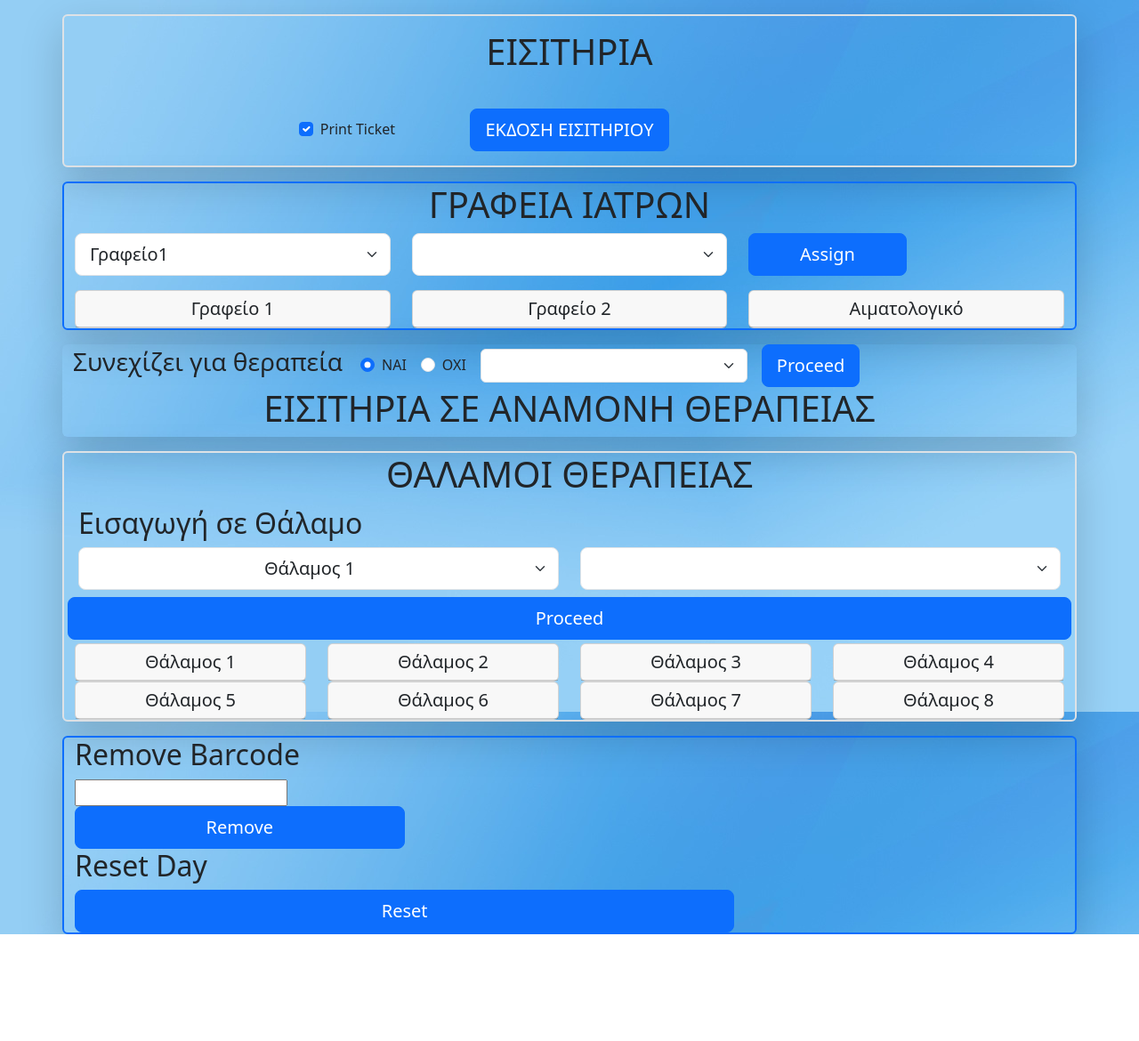
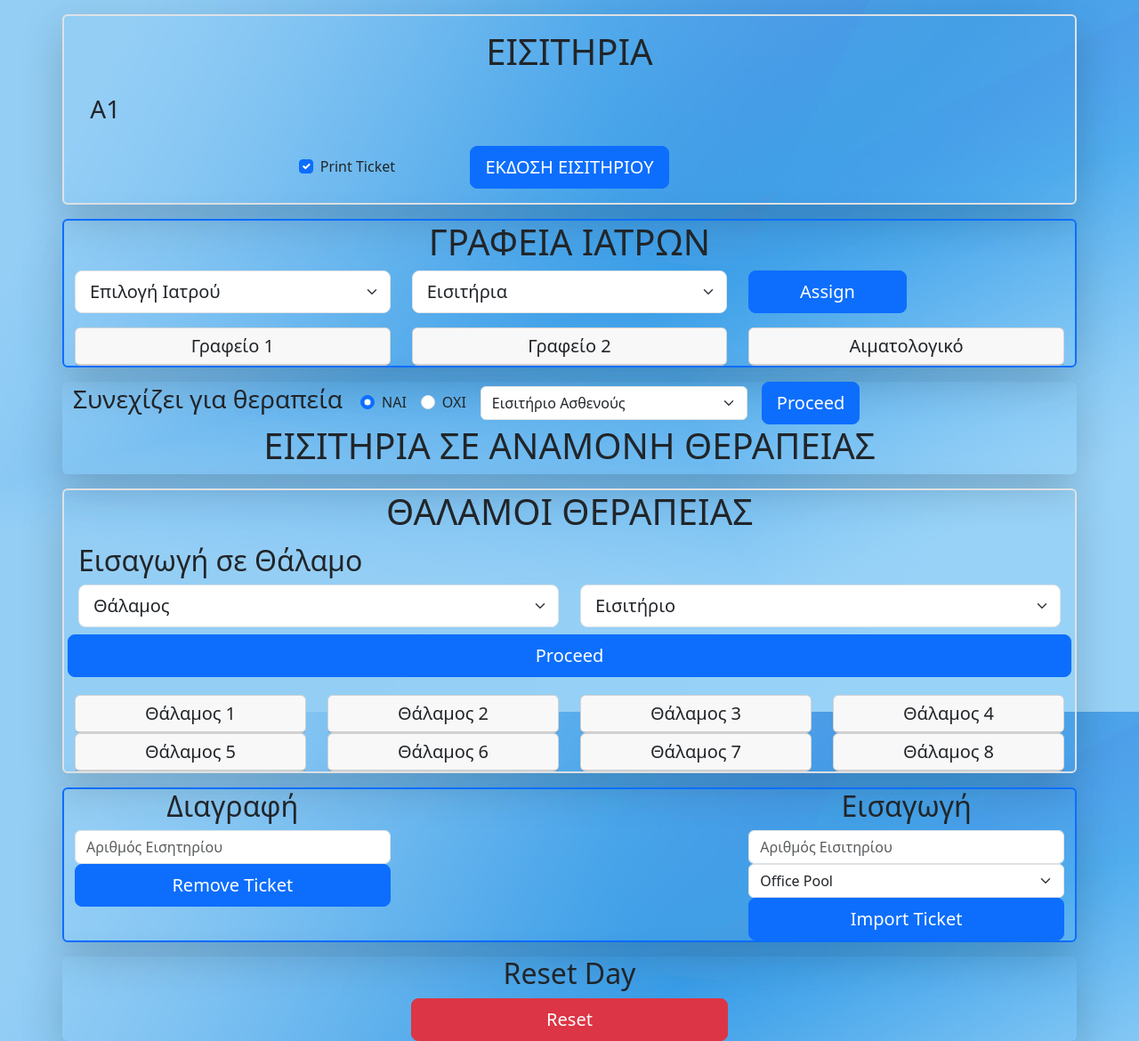
Before and after one commit to evtasos/kmh, a Flask app: page /pools in a window 1280 px wide. Shown: the whole page at 89% size. Before the commit the page ends 1050 px from the top, so only its background shows below. Run offline with Flask 3, Linux system fonts and the light colour scheme; lists and menus that the app fills with data are empty.

Commit message:
new import ticket and changes in default dropdowns

```diff
--- a/kmh.py
+++ b/kmh.py
@@ -79,6 +79,23 @@
         return jsonify({'barcode': barcode, 'message': f'Patient with barcode {barcode} left chemo pool'})
     return jsonify({'message': 'Barcode not found '}), 404
 
+@app.route('/import-ticket', methods=['POST'])
+def import_ticket():
+    data = request.json
+    ticket = data['ticket']
+    destination = data['destination']
+
+    if destination == 'office_pool':
+        office_pool.append(ticket)
+        return jsonify({'message': f'Ticket {ticket} imported to Office Pool.'})
+
+    if destination == 'treatment_waiting_pool':
+        treatment_waiting_pool.append(ticket)
+        return jsonify({'message': f'Ticket {ticket} imported to Treatmet Waiting Pool.'})
+    # Add handling for other destinations (assigned_offices, treatment_waiting_pool, treatment_rooms) here.
+
+    return jsonify({'message': 'Invalid destination.'}), 400
+
 @app.route('/office-pool')
 def get_office_pool():
     return jsonify({'office_pool': office_pool})
--- a/static/js/scripts.js
+++ b/static/js/scripts.js
@@ -107,6 +107,11 @@
         // Show the message container
         const messageContainer = document.querySelector('.message-container');
         messageContainer.style.display = 'block';
+        // Reset the select element to "office" as the default option
+        const officeSelect = document.getElementById('officeSelect');
+        officeSelect.selectedIndex = 0; // Set the selected index to 0 (which is the "office" option)
+        const barcodeSelect = document.getElementById('barcodeSelect');
+        barcodeSelect.selectedIndex = 0;
         setTimeout(function() {
             location.reload(); // Refresh the page after a certain duration
         }, 1000); // Refresh after 1 seconds (5000 milliseconds)
@@ -142,7 +147,8 @@
 
         const messageContainer = document.querySelector('.message-container');
         messageContainer.style.display = 'block';
-
+        const chemoSelect = document.getElementById('chemoSelect');
+        chemoSelect.selectedIndex = 0;
         setTimeout(function() {
             location.reload(); // Refresh the page after a certain duration
         }, 1000); // Refresh after 5 seconds (5000 milliseconds)
@@ -184,6 +190,10 @@
             const messageContainer = document.querySelector('.message-container');
             messageContainer.style.display = 'block';
         }
+        const roomSelect = document.getElementById('roomSelect');
+        roomSelect.selectedIndex = 0;
+        const chemoBarcodeSelect = document.getElementById('chemoBarcodeSelect');
+        chemoBarcodeSelect.selectedIndex = 0;
         setTimeout(function() {
             location.reload(); // Refresh the page after a certain duration
         }, 1000); // Refresh after 5 seconds (5000 milliseconds)
@@ -220,9 +230,47 @@
             const messageContainer = document.querySelector('.message-container');
             messageContainer.style.display = 'block';
         }
+        barcodeInput.value = '';
         setTimeout(function() {
             location.reload(); // Refresh the page after a certain duration
         }, 1000); // Refresh after 5 seconds (5000 milliseconds)
+    })
+    .catch(error => {
+        console.error('Error:', error);
+    });
+}
+
+function importTicket() {
+    const ticketInput = document.getElementById("importTicketInput");
+    const destinationSelect = document.getElementById("importDestinationSelect");
+
+    const ticket = ticketInput.value;
+    const destination = destinationSelect.value;
+
+    if (ticket.trim() === "") {
+        alert("Please enter a ticket number.");
+        return;
+    }
+
+    // Send a request to your Flask endpoint to handle the import action.
+    fetch('/import-ticket', {
+        method: 'POST',
+        headers: {
+            'Content-Type': 'application/json',
+        },
+        body: JSON.stringify({
+            ticket: ticket,
+            destination: destination,
+        }),
+    })
+    .then(response => response.json())
+    .then(data => {
+        alert(data.message); // Display a message to the user.
+        ticketInput.value = ''; // Clear the input field.
+        setTimeout(function() {
+            location.reload(); // Refresh the page after a certain duration
+        }, 1000); // Refresh after 5 seconds (5000 milliseconds)
+
     })
     .catch(error => {
         console.error('Error:', error);
--- a/templates/staff.html
+++ b/templates/staff.html
@@ -85,6 +85,7 @@
             <div class="row">
                 <div class="col-md-4">
                     <select id="officeSelect" class="form-select form-select-lg mb-3" aria-label="Default select example">
+                        <option value="Επιλογή Ιατρού">Επιλογή Ιατρού</option>
                         {% for office, barcodes in assigned_offices.items() %}
                         <option value="{{ office }}">{{ office }}</option>
                         {% endfor %}
@@ -92,6 +93,7 @@
                 </div>
                 <div class="col-md-4">
                     <select id="barcodeSelect" class="form-select form-select-lg mb-3" aria-label="Default select example">
+                        <option value="Εισιτήρια">Εισιτήρια</option>
                         {% for barcode in office_pool %}
                         <option value="{{ barcode }}">{{ barcode }}</option>
                         {% endfor %}
@@ -170,9 +172,10 @@
                 </label>
             </div>
             <select class="form-select me-3" id="chemoSelect" aria-label="Chemo Select" style="width: 300px;">
+                <option value="Εισητήριο Ασθενούς">Εισιτήριο Ασθενούς</option>
                 {% for office_number, barcodes in assigned_offices.items() %}
                     {% for barcode in barcodes %}
-                        <option value="{{ barcode }}">Office {{ office_number }} - {{ barcode }}</option>
+                        <option value="{{ barcode }}">{{ office_number }} - {{ barcode }}</option>
                     {% endfor %}
                 {% endfor %}
             </select>
@@ -206,7 +209,8 @@
         <div class="col-md">
             <div class="form-group">
                 <!-- <label for="roomSelect">Select Room</label> -->
-                <select id="roomSelect" class="form-select form-select-lg h5 text-center">
+                <select id="roomSelect" class="form-select form-select-lg h5">
+                    <option value="Θάλαμος">Θάλαμος</option>
                     {% for room_number, barcode in treatment_rooms.items() %}
                         <option value="{{ room_number }}">Θάλαμος {{ room_number }}</option>
                     {% endfor %}
@@ -217,6 +221,7 @@
             <div class="form-group">
                 <!-- <label for="chemoBarcodeSelect">Select Chemo Barcode</label> -->
                 <select id="chemoBarcodeSelect" class="form-select form-select-lg">
+                    <option value="Εισιτήριο">Εισιτήριο</option>
                     {% for barcode in chemo_waiting_pool %}
                         <option value="{{ barcode }}">{{ barcode }}</option>
                     {% endfor %}
@@ -227,7 +232,7 @@
         <button type="button" class="btn btn-primary btn-lg" onclick="proceedToTreatment()">Proceed</button>
         </div>
 
-    <div class="row">
+    <div class="row mt-3">
         <div class="col-md">
             <div class="card">
                 <div class="card-header h5 text-center">
@@ -335,16 +340,44 @@
 
 </div>
 <div class="container border border-primary border-2 shadow-lg rounded mt-3">
-    <div class="row-md">
+    <div class="row">
         <div class="col-4">
-            <h2>Remove Barcode</h2>
-            <div class="col"><input type="text" id="removeBarcodeInput"></div>
-            <div class="col"><button type="button" class="w-100 btn btn-primary btn-lg" onclick="removeBarcode()">Remove</button></div>
+            <div class="text-center barcode-text2">
+            <h2>Διαγραφή</h2>
+            </div>
+            <!-- <div class="h-25 blank-line"></div> -->
+            <!-- <div class="col"><input type="text" id="removeBarcodeInput" placeholder="Αριθμός Εισιτηρίου"></div> -->
+            <input type="text" id="removeBarcodeInput" class="form-control" placeholder="Αριθμός Εισητηρίου">
+            <div class="col"><button type="button" class="w-100 btn btn-primary btn-lg" onclick="removeBarcode()">Remove Ticket</button></div>
         </div>
-        <div class="col-8">
+
+        <div class="col-4">
+        </div>
+
+        <div class="col-4">
+            <div class="text-center barcode-text2">
+            <h2>Εισαγωγή</h2>
+        </div>
+            <input type="text" id="importTicketInput" class="form-control" placeholder="Αριθμός Εισιτηρίου">
+
+            <select id="importDestinationSelect" class="form-select">
+                <option value="office_pool">Office Pool</option>
+                <option value="treatment_waiting_pool">Treatment Waiting Pool</option>
+            </select>
+
+
+            <button type="button" class=" w-100 btn btn-primary btn-lg" onclick="importTicket()">Import Ticket</button>
+        </div>
+    </div>
+</div>
+    <div class="container shadow-lg rounded mt-3 text-center">
+    <div class="row">
+        <div class="col-4"></div>
+        <div class="col-4">
             <h2>Reset Day</h2>
-            <button type="button" class="w-100 btn btn-primary btn-lg" onclick="confirmAction()">Reset</button>
+            <button type="button" class="w-100 btn btn-danger btn-lg" onclick="confirmAction()">Reset</button>
         </div>
+        <div class="col-4"></div>
     </div>
 </div>
 </body>
```
